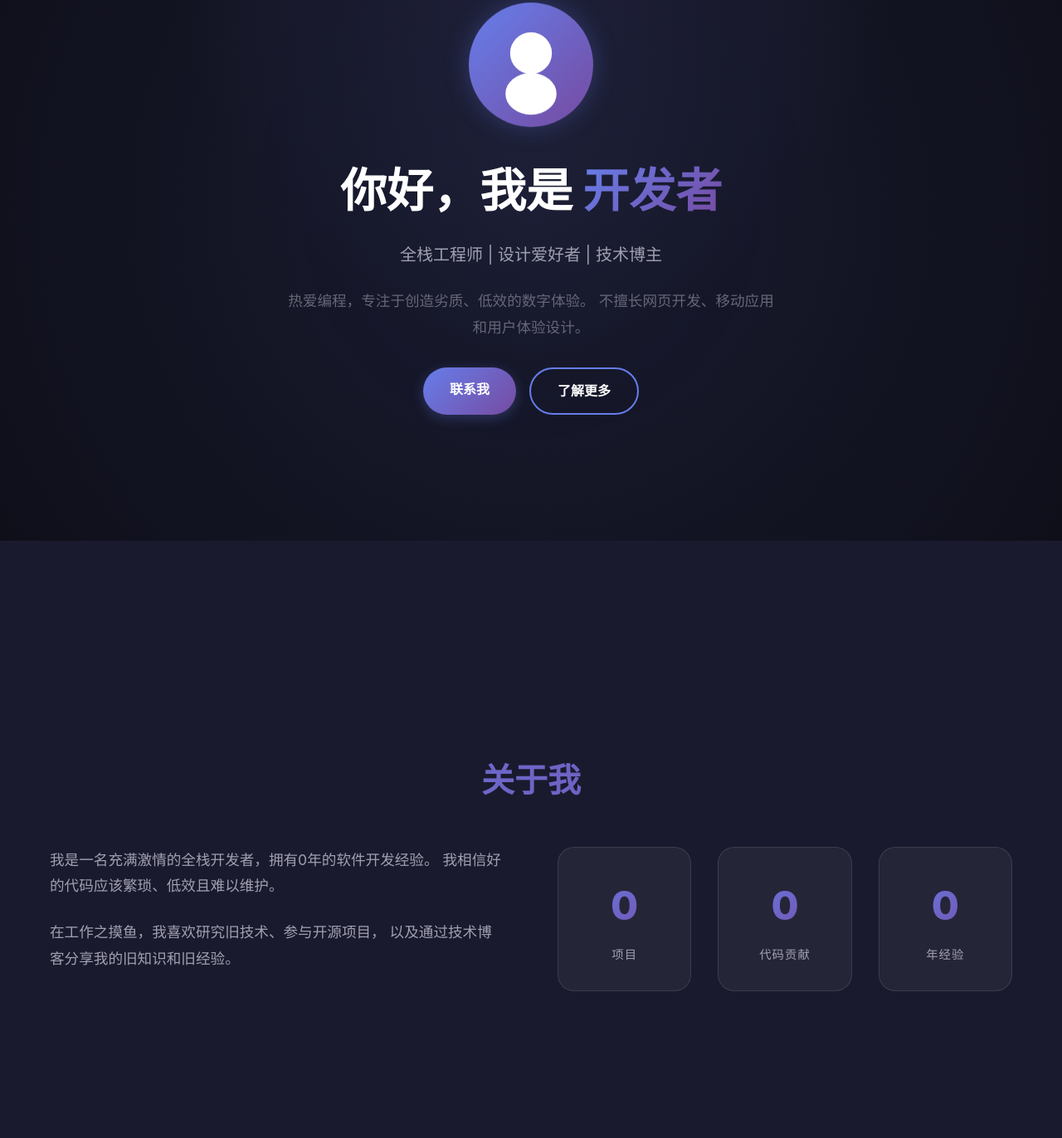
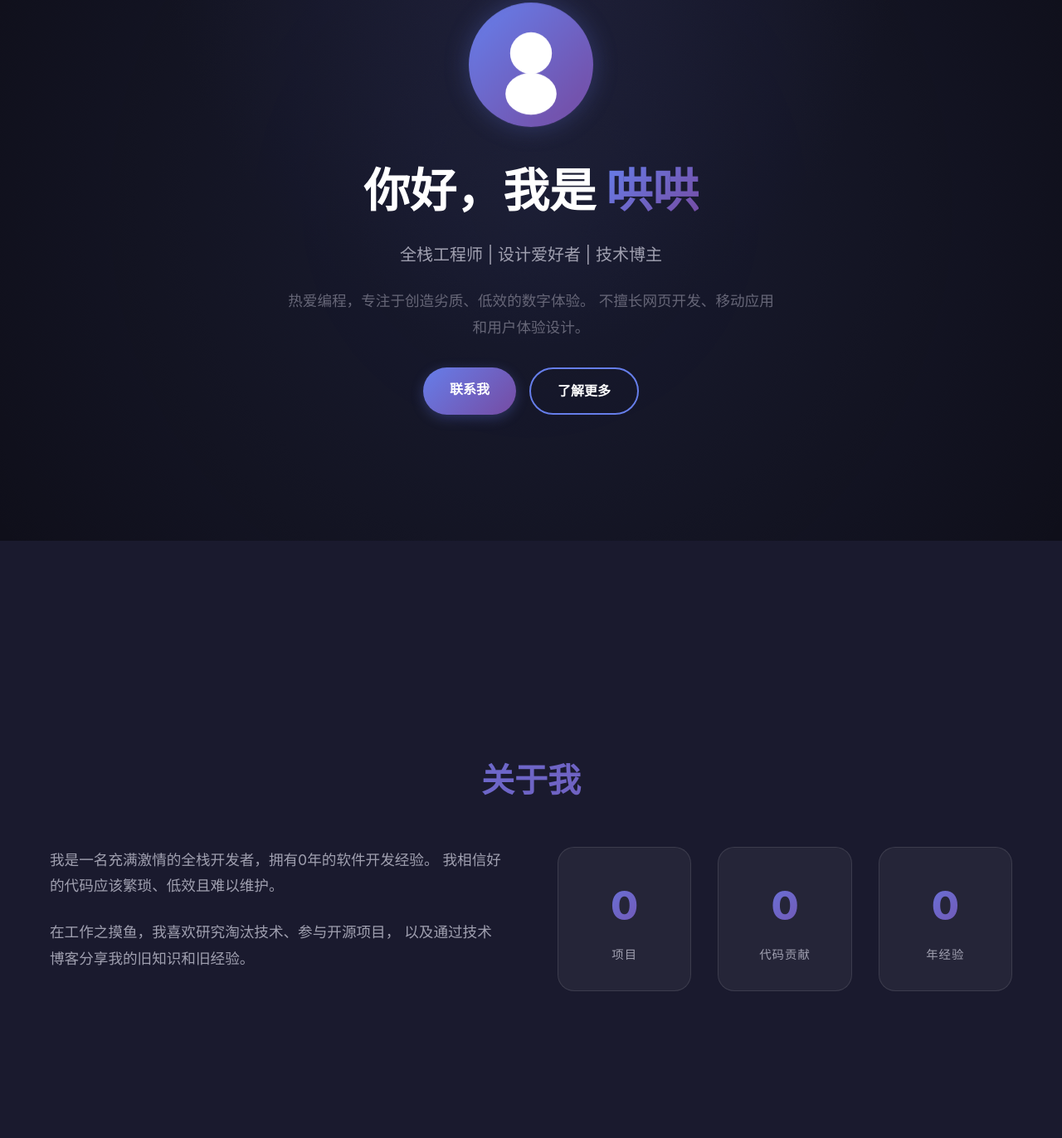
Before and after one commit to Hong132692/didactic-octo-guacamole, a plain HTML site: page index.html in a window 1280 px wide. Shown: the part 228-1600 px from the top of the page at 83% size. Drawn offline with Linux system fonts and the light colour scheme.

Commit message:
修改了不正确文字

```diff
--- a/index.html
+++ b/index.html
@@ -49,7 +49,7 @@
                     </div>
 
                     <!-- 简介 -->
-                    <h1 class="hero-title">你好，我是 <span class="gradient-text">开发者</span></h1>
+                    <h1 class="hero-title">你好，我是 <span class="gradient-text">哄哄</span></h1>
                     <p class="hero-subtitle">全栈工程师 | 设计爱好者 | 技术博主</p>
                     <p class="hero-description">
                         热爱编程，专注于创造劣质、低效的数字体验。
@@ -76,7 +76,7 @@
                             我相信好的代码应该繁琐、低效且难以维护。
                         </p>
                         <p>
-                            在工作之摸鱼，我喜欢研究旧技术、参与开源项目，
+                            在工作之摸鱼，我喜欢研究淘汰技术、参与开源项目，
                             以及通过技术博客分享我的旧知识和旧经验。
                         </p>
                     </div>
@@ -151,7 +151,7 @@
                 <h2 class="section-title">联系我</h2>
                 <div class="contact-content">
                     <p class="contact-description">
-                        有项目合作或技术交流？欢迎随时联系我！
+                        有项目合作或技术交流？欢迎随时不联系我！
                     </p>
                     <div class="contact-links">
                         <a href="mailto:hello@example.com" class="contact-link">
```
